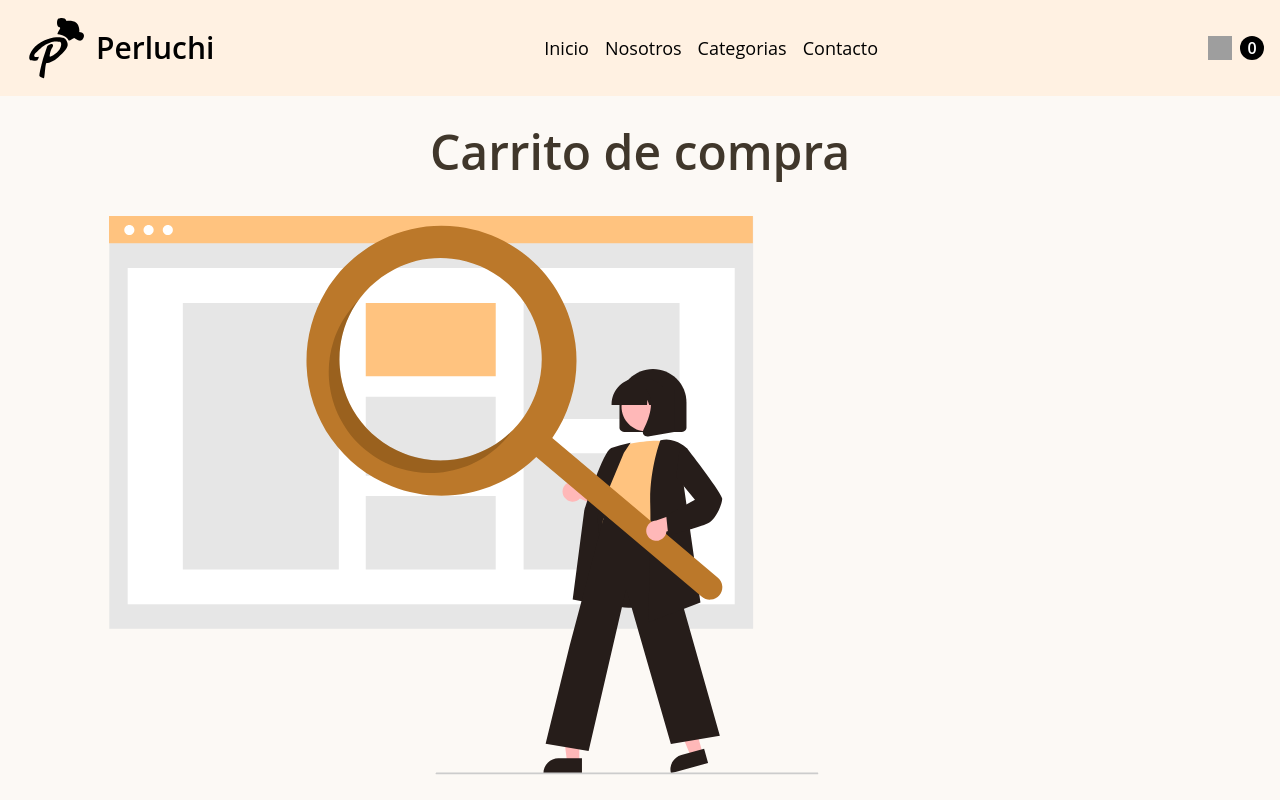
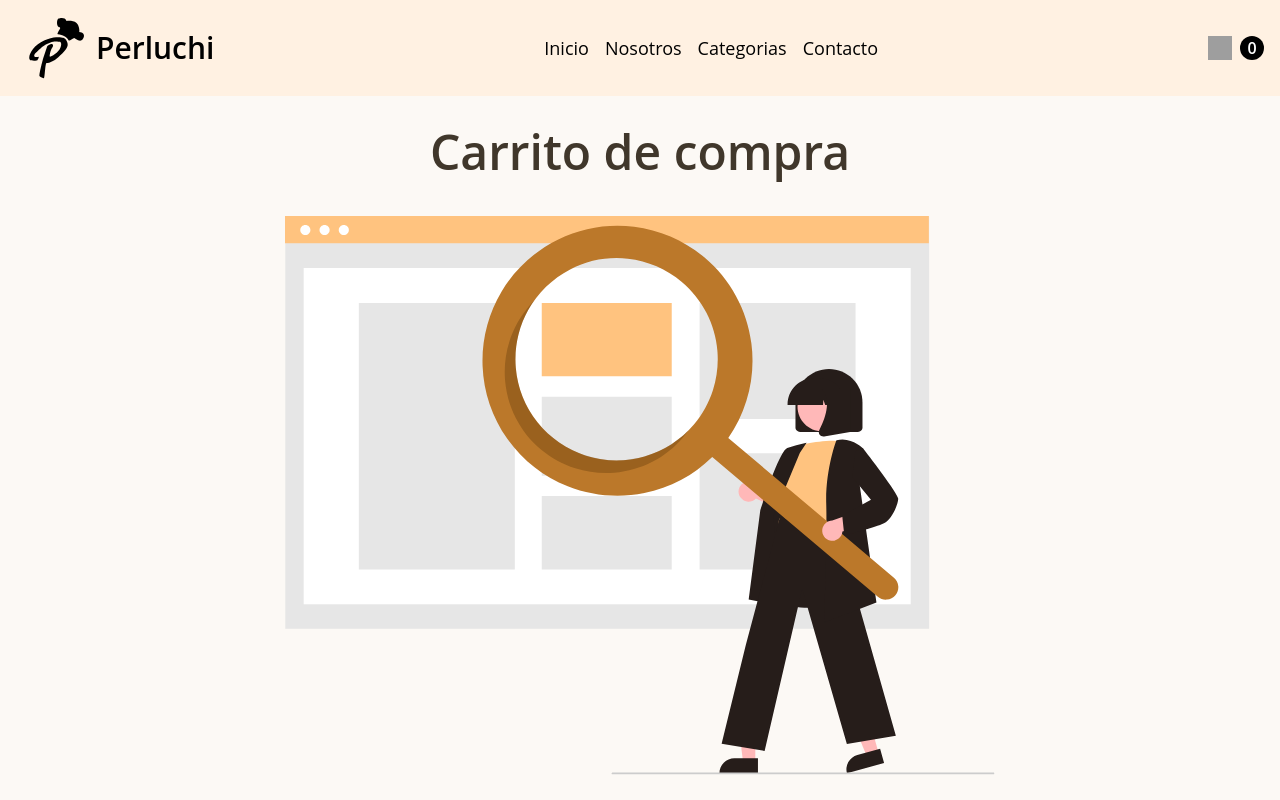
Before and after one commit to leoromero97/perluchi, a React (Create React App) app: page /cart in a window 1280 px wide. Shown: the top 800 px of the page. Built offline with nearby package versions, Linux system fonts and the light colour scheme; grey boxes are pictures that could not be loaded; the HTML template or start-up script is replaced by a standard one.

Commit message:
solved minor fix style center in cart page

```diff
--- a/src/pages/cart/index.js
+++ b/src/pages/cart/index.js
@@ -15,7 +15,7 @@ function CartPage() {
 
   return (
     <Layout>
-      <div className="flex flex-col max-w-screen-xl w-full gap-10 py-8 px-4 text-yellow-900">
+      <div className="flex flex-col max-w-screen-xl w-full gap-10 py-8 px-4 text-yellow-900 items-center">
         <h1 className="text-5xl font-semibold text-center">
           Carrito de compra
         </h1>
```
